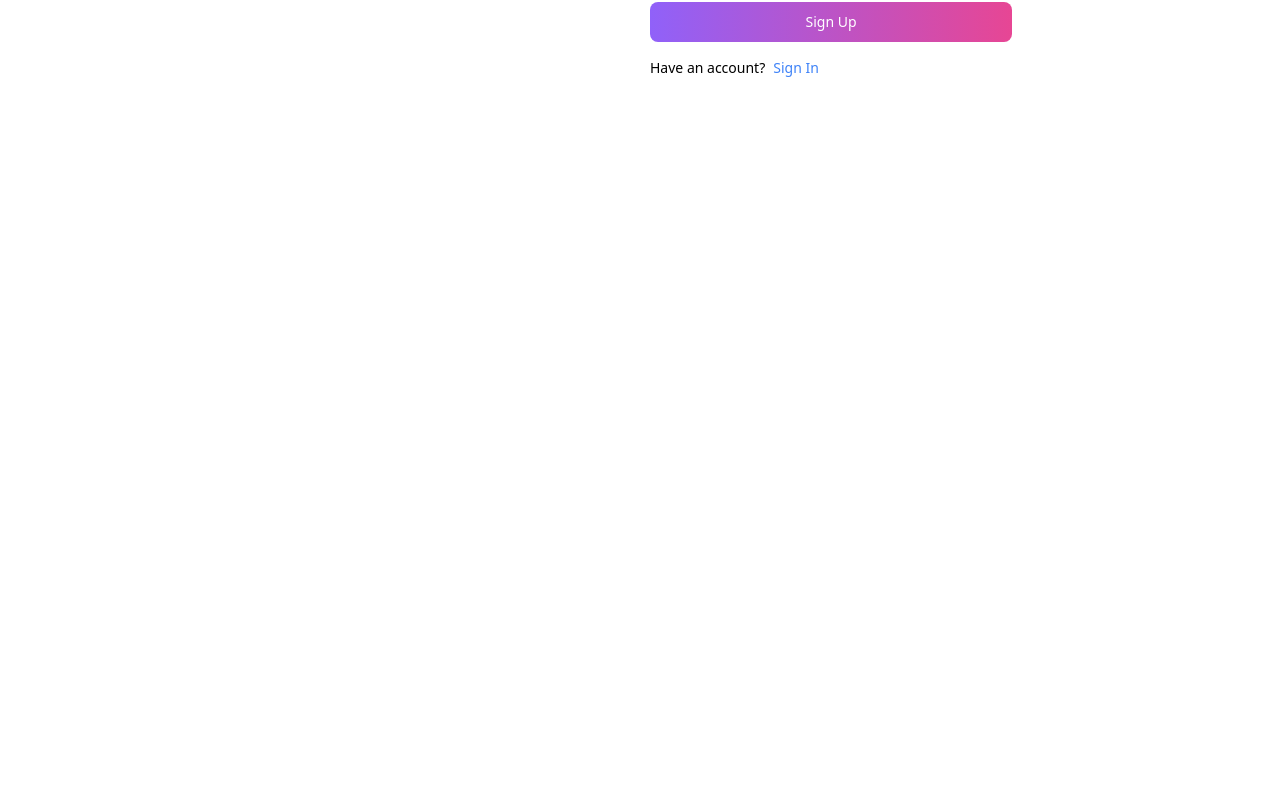
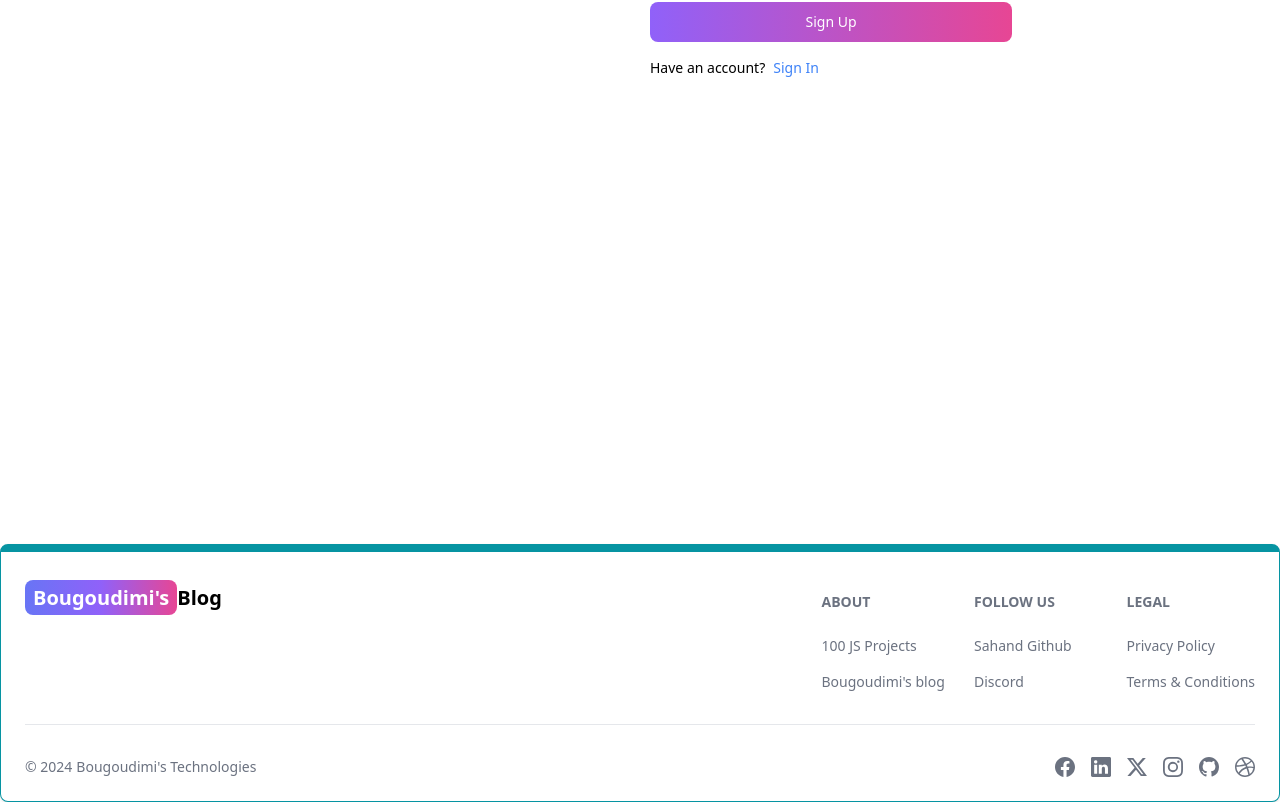
Before and after one commit to azizoux/blog-mern, a React (Vite) app in the folder client/: page /sign-up in a window 1280 px wide. Shown: the part 400-1202 px from the top of the page. Before the commit the page ends 944 px from the top, so only its background shows below. Built offline with nearby package versions, Linux system fonts and the light colour scheme.

Commit message:
create footer component

```diff
--- a/client/src/App.jsx
+++ b/client/src/App.jsx
@@ -5,6 +5,7 @@
 import SignIn from "./pages/SignIn";
 import SignUp from "./pages/SignUp";
 import Header from "./components/Header";
+import FooterCustom from "./pages/FooterCustom";
 
 export default function App() {
   return (
@@ -17,6 +18,7 @@
         <Route path="sign-in" element={<SignIn />} />
         <Route path="sign-up" element={<SignUp />} />
       </Routes>
+      <FooterCustom />
     </BrowserRouter>
   );
 }
--- /dev/null
+++ b/client/src/pages/FooterCustom.jsx
@@ -0,0 +1,91 @@
+import { Footer } from "flowbite-react";
+import { Link } from "react-router-dom";
+import {
+  BsFacebook,
+  BsInstagram,
+  BsTwitterX,
+  BsGithub,
+  BsDribbble,
+  BsLinkedin,
+} from "react-icons/bs";
+
+function FooterCustom() {
+  return (
+    <Footer container className="border border-t-8 border-teal-500">
+      <div className="w-full max-w-7xl mx-auto ">
+        <div className="grid w-full justify-between sm:flex md:grid-cols-1">
+          <div className="mt-2">
+            <Link
+              to="/"
+              className="self-center whitespace-nowrap text-sm sm:text-xl font-semibold dark:text-white"
+            >
+              <span className="px-2 py-1 rounded-lg text-white bg-gradient-to-r from-indigo-500 via-purple-500 to-pink-500">
+                Bougoudimi's
+              </span>
+              Blog
+            </Link>
+          </div>
+          <div className="grid grid-cols-2 gap-8 mt-4 sm:grid-cols-3 sm:gap-6">
+            <div>
+              <Footer.Title title="About" />
+              <Footer.LinkGroup col>
+                <Footer.Link
+                  href="https://www.100jsprojects.com"
+                  target="_blank"
+                  rel="noopener noreferrer"
+                >
+                  100 JS Projects
+                </Footer.Link>
+                <Footer.Link
+                  href="/about"
+                  target="_blank"
+                  rel="noopener noreferrer"
+                >
+                  Bougoudimi's blog
+                </Footer.Link>
+              </Footer.LinkGroup>
+            </div>
+            <div>
+              <Footer.Title title="Follow us" />
+              <Footer.LinkGroup col>
+                <Footer.Link
+                  href="https://www.github.com/sahandghavidel"
+                  target="_blank"
+                  rel="noopener noreferrer"
+                >
+                  Sahand Github
+                </Footer.Link>
+                <Footer.Link href="#">Discord</Footer.Link>
+              </Footer.LinkGroup>
+            </div>
+            <div>
+              <Footer.Title title="Legal" />
+              <Footer.LinkGroup col>
+                <Footer.Link href="#">Privacy Policy</Footer.Link>
+                <Footer.Link href="#">Terms &amp; Conditions</Footer.Link>
+              </Footer.LinkGroup>
+            </div>
+          </div>
+        </div>
+        <Footer.Divider />
+        <div className="w-full sm:flex  gap-4 sm:items-center sm:justify-between">
+          <Footer.Copyright
+            href="#"
+            by="Bougoudimi's Technologies"
+            year={new Date().getFullYear()}
+          />
+          <div className="flex sm:mt-0 mt-4 gap-4 sm:justify-center">
+            <Footer.Icon href="#" icon={BsFacebook} />
+            <Footer.Icon href="#" icon={BsLinkedin} />
+            <Footer.Icon href="#" icon={BsTwitterX} />
+            <Footer.Icon href="#" icon={BsInstagram} />
+            <Footer.Icon href="#" icon={BsGithub} />
+            <Footer.Icon href="#" icon={BsDribbble} />
+          </div>
+        </div>
+      </div>
+    </Footer>
+  );
+}
+
+export default FooterCustom;
```
